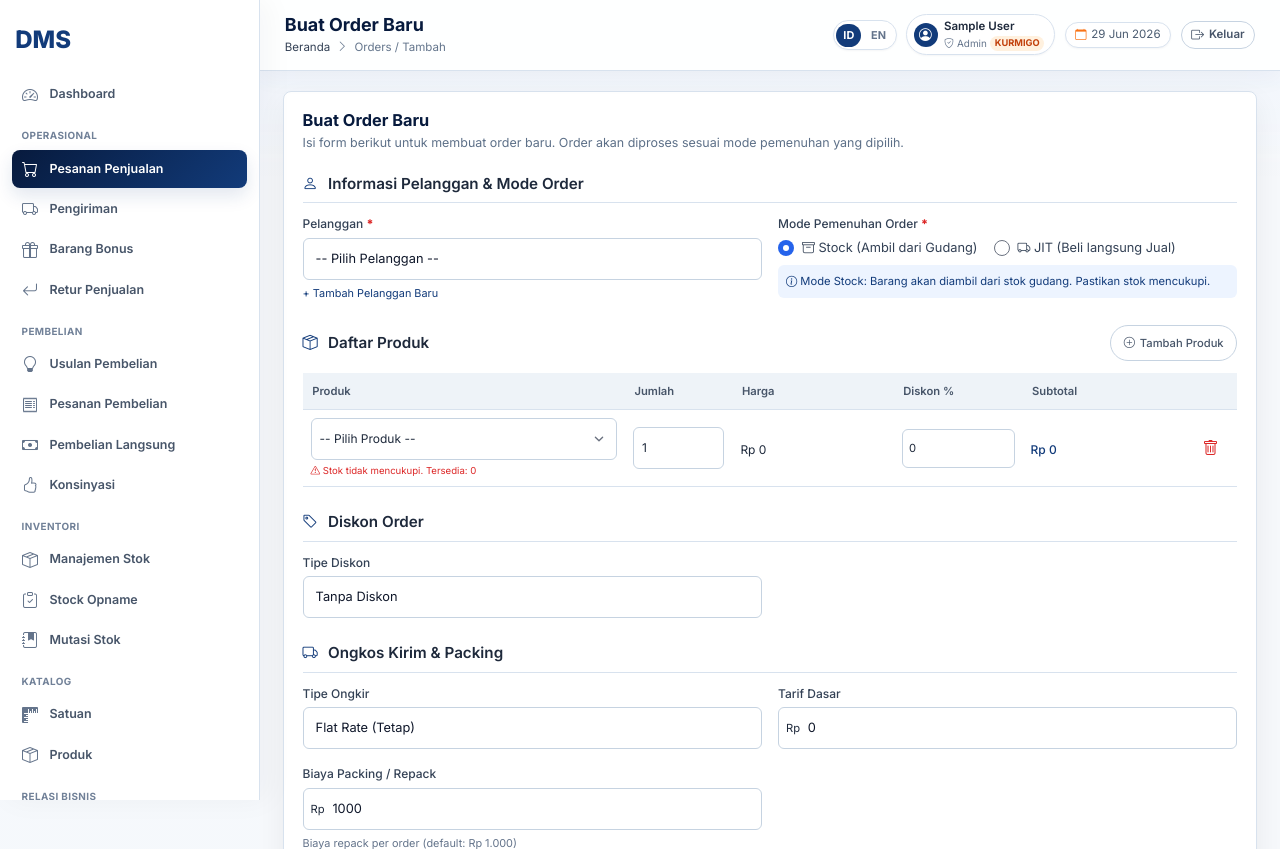
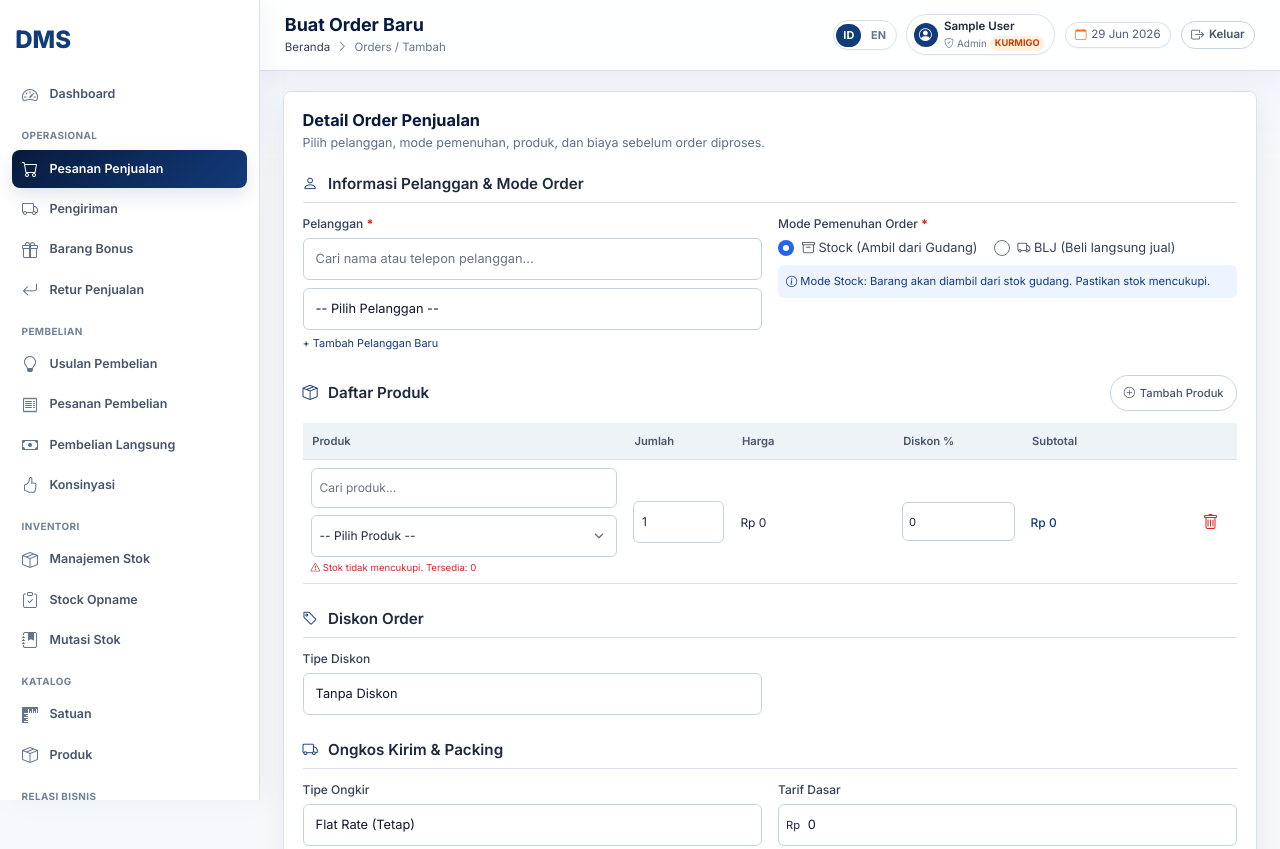
Before and after one commit to KangHasan88/DMS-1, a Laravel app: page /orders/create in a window 1280 px wide. Shown: the top 849 px of the page. Run offline with Laravel 12, Linux system fonts and the light colour scheme; the visitor is signed in with stand-in values (Sample User, id 1); data that the repository does not hold is empty; style sheets or scripts are compiled from the project's sources; parts of the project's set-up code (start-up, migrations or seed data) failed here and were passed over.

Commit message:
Refine order create form search and BLJ labels

```diff
--- a/app/Http/Controllers/OrderController.php
+++ b/app/Http/Controllers/OrderController.php
@@ -67,7 +67,7 @@ class OrderController extends Controller
             Order::ORDER_SOURCE_ADMIN => 'Admin',
         ];
         $fulfillmentTypes = [
-            Order::FULFILLMENT_JIT => 'Just In Time (Beli ke Pasar)',
+            Order::FULFILLMENT_JIT => 'BLJ (Beli langsung jual)',
             Order::FULFILLMENT_STOCK => 'Stock (Ambil dari Gudang)',
         ];
 
@@ -515,7 +515,7 @@ class OrderController extends Controller
                 return back()->with('error', 'Order harus dalam status Cek Stock terlebih dahulu');
             }
 
-            // Untuk mode JIT, pastikan sudah procuring
+            // Untuk mode BLJ, pastikan sudah procuring
             if ($order->useJitMode() && $order->status !== Order::STATUS_PROCURING) {
                 return back()->with('error', 'Order harus dalam status Belanja terlebih dahulu');
             }
@@ -543,7 +543,7 @@ class OrderController extends Controller
         }
 
         if (!$order->useJitMode()) {
-            return back()->with('error', 'Order ini menggunakan mode stock, bukan JIT');
+            return back()->with('error', 'Order ini menggunakan mode stock, bukan BLJ');
         }
 
         $validated = $request->validate([
--- a/resources/views/orders/create.blade.php
+++ b/resources/views/orders/create.blade.php
@@ -6,8 +6,8 @@
 @section('content')
 <div class="dms-card">
     <div class="dms-form-header">
-        <h3 class="dms-form-title">Buat Order Baru</h3>
-        <p class="dms-form-subtitle">Isi form berikut untuk membuat order baru. Order akan diproses sesuai mode pemenuhan yang dipilih.</p>
+        <h3 class="dms-form-title">Detail Order Penjualan</h3>
+        <p class="dms-form-subtitle">Pilih pelanggan, mode pemenuhan, produk, dan biaya sebelum order diproses.</p>
     </div>
 
     <form id="order-form" action="{{ route('orders.store') }}" method="POST">
@@ -26,7 +26,8 @@
                 <!-- Pelanggan -->
                 <div>
                     <label class="form-label">Pelanggan <span class="dms-required">*</span></label>
-                    <select name="user_id" class="form-control" required>
+                    <input type="search" id="customer-search" class="form-control js-select-search" data-target="customer-select" placeholder="Cari nama atau telepon pelanggan..." autocomplete="off" style="margin-bottom: 0.5rem;">
+                    <select name="user_id" id="customer-select" class="form-control" required>
                         <option value="">-- Pilih Pelanggan --</option>
                         @foreach($customers as $customer)
                             <option value="{{ $customer->id }}" {{ old('user_id') == $customer->id ? 'selected' : '' }}>
@@ -52,14 +53,14 @@
                         </label>
                         <label class="dms-check">
                             <input type="radio" name="fulfillment_type" value="jit" {{ old('fulfillment_type') == 'jit' ? 'checked' : '' }} onchange="toggleFulfillmentMode()">
-                            <span><i class="bi bi-truck"></i> JIT (Beli langsung Jual)</span>
+                            <span><i class="bi bi-truck"></i> BLJ (Beli langsung jual)</span>
                         </label>
                     </div>
                     <div id="stock-info" style="margin-top: 0.5rem; padding: 0.5rem; background: var(--k-green-light); border-radius: 6px; font-size: 0.7rem; color: var(--k-green);">
                         <i class="bi bi-info-circle"></i> Mode Stock: Barang akan diambil dari stok gudang. Pastikan stok mencukupi.
                     </div>
                     <div id="jit-info" style="display: none; margin-top: 0.5rem; padding: 0.5rem; background: var(--k-orange-light); border-radius: 6px; font-size: 0.7rem; color: var(--k-orange);">
-                        <i class="bi bi-info-circle"></i> Mode JIT: Barang akan dibeli langsung ke pedagang pasar setelah order dibayar.
+                        <i class="bi bi-info-circle"></i> Mode BLJ: Barang dibeli dari pabrik/supplier dan dikirim langsung ke pelanggan tanpa masuk gudang.
                     </div>
                     @error('fulfillment_type') <span class="dms-error">{{ $message }}</span> @enderror
                 </div>
@@ -88,12 +89,13 @@
                             <th style="padding: 0.6rem; text-align: left; font-size: 0.7rem; font-weight: 600; color: var(--k-gray-600); width: 12%;">Diskon %</th>
                             <th style="padding: 0.6rem; text-align: left; font-size: 0.7rem; font-weight: 600; color: var(--k-gray-600); width: 15%;">Subtotal</th>
                             <th style="padding: 0.6rem; text-align: center; font-size: 0.7rem; font-weight: 600; color: var(--k-gray-600); width: 5%;"></th>
-                         </thead>
+                        </tr>
                     </thead>
                     <tbody id="products-tbody">
                         <tr class="product-row" style="border-bottom: 1px solid var(--k-gray-200);">
                             <td style="padding: 0.5rem;">
-                                <select name="items[0][product_id]" class="product-select" required onchange="updateProductPrice(this, 0)" style="width: 100%; padding: 0.5rem; border: 1px solid var(--k-gray-300); border-radius: 6px; font-size: 0.75rem;">
+                                <input type="search" class="form-control js-select-search product-search" data-target="product-select-0" placeholder="Cari produk..." autocomplete="off" style="margin-bottom: 0.4rem; padding: 0.45rem 0.5rem; font-size: 0.75rem;">
+                                <select name="items[0][product_id]" id="product-select-0" class="product-select" required onchange="updateProductPrice(this, 0)" style="width: 100%; padding: 0.5rem; border: 1px solid var(--k-gray-300); border-radius: 6px; font-size: 0.75rem;">
                                     <option value="">-- Pilih Produk --</option>
                                     @foreach($products as $product)
                                         <option value="{{ $product->id }}" data-price="{{ $product->price }}" data-stock="{{ $productsWithStock[$product->id]['stock'] ?? 0 }}" data-has-stock="{{ $productsWithStock[$product->id]['has_stock'] ? 'true' : 'false' }}">
@@ -102,27 +104,27 @@
                                     @endforeach
                                 </select>
                                 <div class="stock-warning" style="display: none; font-size: 0.6rem; color: var(--k-red); margin-top: 0.25rem;"></div>
-                             </thead>
+                            </td>
                             <td style="padding: 0.5rem;">
                                 <input type="number" name="items[0][quantity]" class="quantity-input" value="1" min="1" onchange="calculateSubtotal(this, 0)" style="width: 100%; padding: 0.5rem; border: 1px solid var(--k-gray-300); border-radius: 6px; font-size: 0.75rem;">
-                             </thead>
+                            </td>
                             <td style="padding: 0.5rem;">
                                 <span class="product-price-display" style="font-size: 0.75rem;">Rp 0</span>
                                 <input type="hidden" name="items[0][price]" class="price-input" value="0">
-                             </thead>
+                            </td>
                             <td style="padding: 0.5rem;">
                                 <input type="number" name="items[0][discount_percent]" class="discount-percent-input" value="0" min="0" max="100" step="1" onchange="calculateSubtotal(this, 0)" style="width: 100%; padding: 0.4rem; border: 1px solid var(--k-gray-300); border-radius: 6px; font-size: 0.7rem;">
-                             </thead>
+                            </td>
                             <td style="padding: 0.5rem;">
                                 <span class="subtotal-display" style="font-weight: 500; color: var(--k-green); font-size: 0.75rem;">Rp 0</span>
                                 <input type="hidden" name="items[0][subtotal]" class="subtotal-input" value="0">
-                             </thead>
+                            </td>
                             <td style="padding: 0.5rem; text-align: center;">
                                 <button type="button" class="remove-btn" onclick="removeProductRow(this)" style="background: none; border: none; color: var(--k-red); cursor: pointer; font-size: 1rem;">
                                     <i class="bi bi-trash"></i>
                                 </button>
-                             </thead>
-                         </thead>
+                            </td>
+                        </tr>
                     </tbody>
                  </table>
             </div>
@@ -309,6 +311,32 @@
 <script>
 let productIndex = 1;
 
+function setupSelectSearch(input) {
+    const select = document.getElementById(input.dataset.target);
+    if (!select || input.dataset.searchReady === 'true') {
+        return;
+    }
+
+    input.dataset.searchReady = 'true';
+    input.addEventListener('input', function () {
+        const query = this.value.trim().toLowerCase();
+
+        Array.from(select.options).forEach(option => {
+            if (!option.value) {
+                option.hidden = false;
+                return;
+            }
+
+            const matches = option.textContent.toLowerCase().includes(query);
+            option.hidden = Boolean(query) && !matches;
+        });
+    });
+}
+
+function initializeSelectSearches(scope = document) {
+    scope.querySelectorAll('.js-select-search').forEach(setupSelectSearch);
+}
+
 function toggleFulfillmentMode() {
     const stockSelected = document.querySelector('input[name="fulfillment_type"]:checked').value === 'stock';
     const stockInfo = document.getElementById('stock-info');
@@ -397,7 +425,8 @@ function addProductRow() {
     newRow.style.borderBottom = '1px solid var(--k-gray-200)';
     newRow.innerHTML = `
         <td style="padding: 0.5rem;">
-            <select name="items[${productIndex}][product_id]" class="product-select" required onchange="updateProductPrice(this, ${productIndex})" style="width: 100%; padding: 0.5rem; border: 1px solid var(--k-gray-300); border-radius: 6px; font-size: 0.75rem;">
+            <input type="search" class="form-control js-select-search product-search" data-target="product-select-${productIndex}" placeholder="Cari produk..." autocomplete="off" style="margin-bottom: 0.4rem; padding: 0.45rem 0.5rem; font-size: 0.75rem;">
+            <select name="items[${productIndex}][product_id]" id="product-select-${productIndex}" class="product-select" required onchange="updateProductPrice(this, ${productIndex})" style="width: 100%; padding: 0.5rem; border: 1px solid var(--k-gray-300); border-radius: 6px; font-size: 0.75rem;">
                 <option value="">-- Pilih Produk --</option>
                 @foreach($products as $product)
                     <option value="{{ $product->id }}" data-price="{{ $product->price }}" data-stock="{{ $productsWithStock[$product->id]['stock'] ?? 0 }}" data-has-stock="{{ $productsWithStock[$product->id]['has_stock'] ? 'true' : 'false' }}">
@@ -406,28 +435,29 @@ function addProductRow() {
                 @endforeach
             </select>
             <div class="stock-warning" style="display: none; font-size: 0.6rem; color: var(--k-red); margin-top: 0.25rem;"></div>
-        </thead>
+        </td>
         <td style="padding: 0.5rem;">
             <input type="number" name="items[${productIndex}][quantity]" class="quantity-input" value="1" min="1" onchange="calculateSubtotal(this, ${productIndex})" style="width: 100%; padding: 0.5rem; border: 1px solid var(--k-gray-300); border-radius: 6px; font-size: 0.75rem;">
-        </thead>
+        </td>
         <td style="padding: 0.5rem;">
             <span class="product-price-display" style="font-size: 0.75rem;">Rp 0</span>
             <input type="hidden" name="items[${productIndex}][price]" class="price-input" value="0">
-        </thead>
+        </td>
         <td style="padding: 0.5rem;">
             <input type="number" name="items[${productIndex}][discount_percent]" class="discount-percent-input" value="0" min="0" max="100" step="1" onchange="calculateSubtotal(this, ${productIndex})" style="width: 100%; padding: 0.4rem; border: 1px solid var(--k-gray-300); border-radius: 6px; font-size: 0.7rem;">
-        </thead>
+        </td>
         <td style="padding: 0.5rem;">
             <span class="subtotal-display" style="font-weight: 500; color: var(--k-green); font-size: 0.75rem;">Rp 0</span>
             <input type="hidden" name="items[${productIndex}][subtotal]" class="subtotal-input" value="0">
-        </thead>
+        </td>
         <td style="padding: 0.5rem; text-align: center;">
             <button type="button" class="remove-btn" onclick="removeProductRow(this)" style="background: none; border: none; color: var(--k-red); cursor: pointer; font-size: 1rem;">
                 <i class="bi bi-trash"></i>
             </button>
-        </thead>
+        </td>
     `;
     tbody.appendChild(newRow);
+    initializeSelectSearches(newRow);
     productIndex++;
 }
 
@@ -562,6 +592,7 @@ function calculateGrandTotal() {
 
 // Event listeners
 document.addEventListener('DOMContentLoaded', function() {
+    initializeSelectSearches();
     calculateGrandTotal();
     toggleFulfillmentMode();
     toggleDiscountType();
--- a/resources/views/orders/edit.blade.php
+++ b/resources/views/orders/edit.blade.php
@@ -15,7 +15,7 @@
                 {{ $order->order_source == 'app' ? 'Dari Aplikasi' : 'Dari Admin' }}
             </span>
             <span class="dms-badge dms-badge-{{ $order->fulfillment_type == 'stock' ? 'warning' : 'info' }}">
-                {{ $order->fulfillment_type == 'stock' ? 'Mode Stock' : 'Mode JIT' }}
+                {{ $order->fulfillment_type == 'stock' ? 'Mode Stock' : 'Mode BLJ' }}
             </span>
         </div>
     </div>
@@ -32,7 +32,7 @@
             </div>
             <div class="form-group">
                 <label class="form-label">Mode Pemenuhan</label>
-                <input type="text" class="form-control" value="{{ $order->fulfillment_type == 'stock' ? 'Stock (Ambil dari Gudang)' : 'JIT (Beli ke Pasar)' }}" readonly disabled>
+                <input type="text" class="form-control" value="{{ $order->fulfillment_type == 'stock' ? 'Stock (Ambil dari Gudang)' : 'BLJ (Beli langsung jual)' }}" readonly disabled>
             </div>
         </div>
 
--- a/resources/views/orders/index.blade.php
+++ b/resources/views/orders/index.blade.php
@@ -147,7 +147,7 @@
                     </td>
                     <td>
                         <span class="dms-badge dms-badge-{{ $order->fulfillment_type == 'stock' ? 'warning' : 'info' }}" style="font-size: 0.6rem;">
-                            {{ $order->fulfillment_type == 'stock' ? 'Stock' : 'JIT' }}
+                            {{ $order->fulfillment_type == 'stock' ? 'Stock' : 'BLJ' }}
                         </span>
                     </td>
                     <td>
```
Also changed, not shown: resources/views/orders/show.blade.php (+4 -4 lines), tests/Feature/ViewMarkupTest.php (+29 -0 lines).
